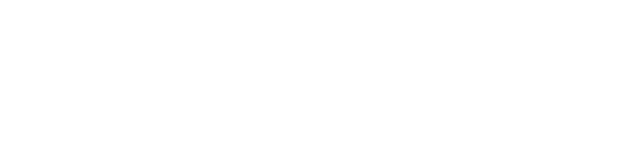
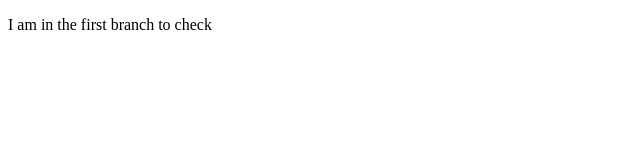
Before and after one commit to Nakamcode/Check, a plain HTML site: page index.html in a window 1280 px wide. Shown: the whole page, without its empty margins (0-640 px from the left). Drawn offline with Linux system fonts and the light colour scheme.

Commit message:
commit in firstbranch to check merge and rebase

```diff
--- a/index.html
+++ b/index.html
@@ -7,6 +7,6 @@
     <title>Document</title>
 </head>
 <body>
-
+    <p>I am in the first branch to check</p>
 </body>
 </html>
```
